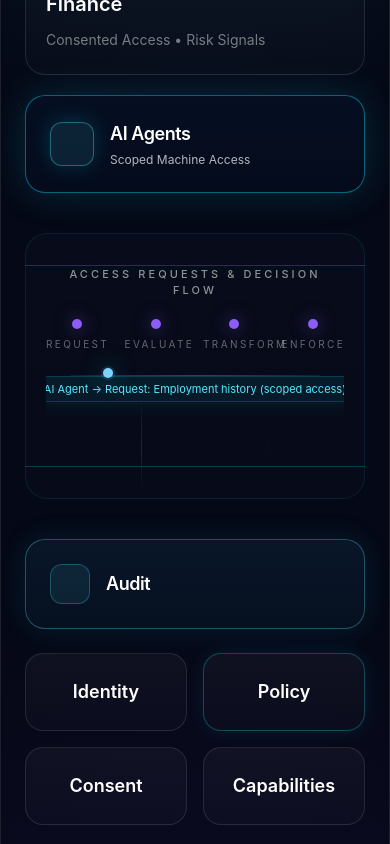
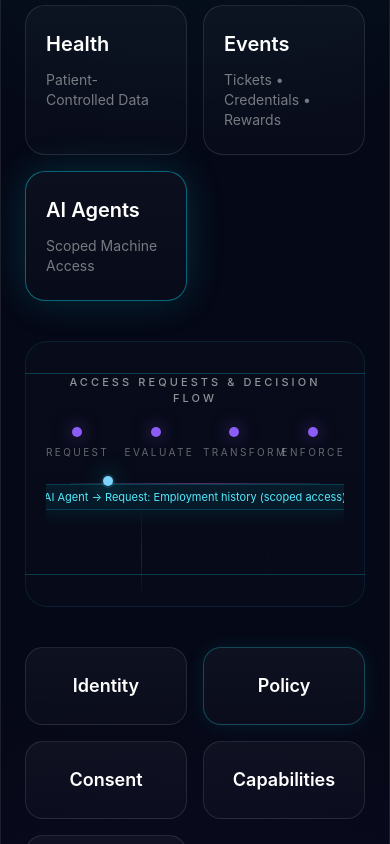
Before and after one commit to Architects-of-Change-Protocol/Architects_of_Change_Protocol, a React (Vite) app in the folder frontend/app/: page / in a window 390 px wide. Shown: the part 7260-8104 px from the top of the page. Built offline with nearby package versions, Linux system fonts and the light colour scheme; the HTML template or start-up script is replaced by a standard one.

Commit message:
Revert "Promote Audit into dedicated horizontal architecture layer (#150)"
This reverts commit e925020cf18ec4f6068e0b62f4f5c10abf2ad9b1.

```diff
--- a/frontend/app/src/landing/components/AocInfrastructureAnimated.tsx
+++ b/frontend/app/src/landing/components/AocInfrastructureAnimated.tsx
@@ -13,25 +13,12 @@ export function AocInfrastructureAnimated() {
           </p>
         </header>
 
-        <div className="relative mx-auto max-w-[940px]">
-          <div className="grid grid-cols-1 gap-4 sm:grid-cols-2">
-            <VerticalCard title="HR" subtitle="References • Hiring • Reputation" />
-            <VerticalCard title="Finance" subtitle="Consented Access • Risk Signals" />
-          </div>
-
-          <div className="pointer-events-none absolute left-1/2 top-[104px] hidden h-[42px] w-px -translate-x-1/2 bg-gradient-to-b from-cyan-400/45 via-cyan-300/25 to-cyan-400/0 sm:block" />
-          <div className="pointer-events-none absolute left-[25%] top-[104px] hidden h-[42px] w-px -translate-x-1/2 bg-gradient-to-b from-cyan-400/45 via-cyan-300/25 to-cyan-400/0 sm:block" />
-          <div className="pointer-events-none absolute left-[75%] top-[104px] hidden h-[42px] w-px -translate-x-1/2 bg-gradient-to-b from-cyan-400/45 via-cyan-300/25 to-cyan-400/0 sm:block" />
-
-          <div className="relative mt-5 rounded-[20px] border border-cyan-400/45 bg-[linear-gradient(180deg,rgba(6,16,36,0.92),rgba(5,12,28,0.88))] px-6 py-6 shadow-[0_0_42px_rgba(0,240,255,0.14)] animate-ai-card-pulse sm:px-8">
-            <div className="flex items-start gap-4 sm:items-center sm:gap-5">
-              <div className="mt-0.5 h-11 w-11 shrink-0 rounded-xl border border-cyan-300/35 bg-cyan-300/10 shadow-[0_0_22px_rgba(0,240,255,0.18)] sm:mt-0" />
-              <div>
-                <h3 className="text-lg font-semibold tracking-tight text-white sm:text-xl">AI Agents</h3>
-                <p className="mt-1 text-xs text-white/70 sm:text-sm">Scoped Machine Access</p>
-              </div>
-            </div>
-          </div>
+        <div className="grid grid-cols-2 gap-4 md:grid-cols-5">
+          <VerticalCard title="HR" subtitle="References • Hiring • Reputation" />
+          <VerticalCard title="Finance" subtitle="Consented Access • Risk Signals" />
+          <VerticalCard title="Health" subtitle="Patient-Controlled Data" />
+          <VerticalCard title="Events" subtitle="Tickets • Credentials • Rewards" />
+          <VerticalCard title="AI Agents" subtitle="Scoped Machine Access" active />
         </div>
 
         <div className="relative mt-10">
@@ -77,22 +64,12 @@ export function AocInfrastructureAnimated() {
           </div>
         </div>
 
-        <div className="relative mx-auto mt-10 max-w-[940px]">
-          <div className="pointer-events-none absolute left-1/2 top-[-26px] hidden h-[26px] w-px -translate-x-1/2 bg-gradient-to-b from-cyan-400/0 via-cyan-300/35 to-cyan-400/45 sm:block" />
-
-          <div className="relative rounded-[20px] border border-cyan-300/30 bg-[linear-gradient(180deg,rgba(10,24,44,0.88),rgba(7,18,34,0.84))] px-6 py-6 shadow-[0_0_30px_rgba(0,240,255,0.1)] sm:px-8">
-            <div className="flex items-center gap-4 sm:gap-5">
-              <div className="h-10 w-10 shrink-0 rounded-xl border border-cyan-300/25 bg-cyan-300/8" />
-              <h3 className="text-lg font-semibold tracking-tight text-white sm:text-xl">Audit</h3>
-            </div>
-          </div>
-        </div>
-
-        <div className="mt-6 grid grid-cols-2 gap-4 md:grid-cols-4">
+        <div className="mt-10 grid grid-cols-2 gap-4 md:grid-cols-5">
           <ModuleCard title="Identity" />
           <ModuleCard title="Policy" active="policy" />
           <ModuleCard title="Consent" />
           <ModuleCard title="Capabilities" active="capabilities" />
+          <ModuleCard title="Audit" />
         </div>
 
         <div className="relative mt-10 overflow-hidden rounded-[26px] border border-cyan-400/10 bg-[linear-gradient(180deg,rgba(124,58,237,0.08),rgba(255,255,255,0.02))] px-6 py-10 text-center md:px-10 md:py-14">
@@ -266,15 +243,20 @@ export function AocInfrastructureAnimated() {
 function VerticalCard({
   title,
   subtitle,
+  active = false,
 }: {
   title: string
   subtitle: string
+  active?: boolean
 }) {
   return (
     <div
       className={[
-        'rounded-[20px] border border-white/10 px-5 py-6 transition-all duration-500',
+        'rounded-[20px] border px-5 py-6 transition-all duration-500',
         'bg-[linear-gradient(180deg,rgba(255,255,255,0.03),rgba(255,255,255,0.015))]',
+        active
+          ? 'border-cyan-400/45 shadow-[0_0_32px_rgba(0,240,255,0.12)] animate-ai-card-pulse'
+          : 'border-white/10',
       ].join(' ')}
     >
       <div className="text-xl font-semibold text-white">{title}</div>
```
